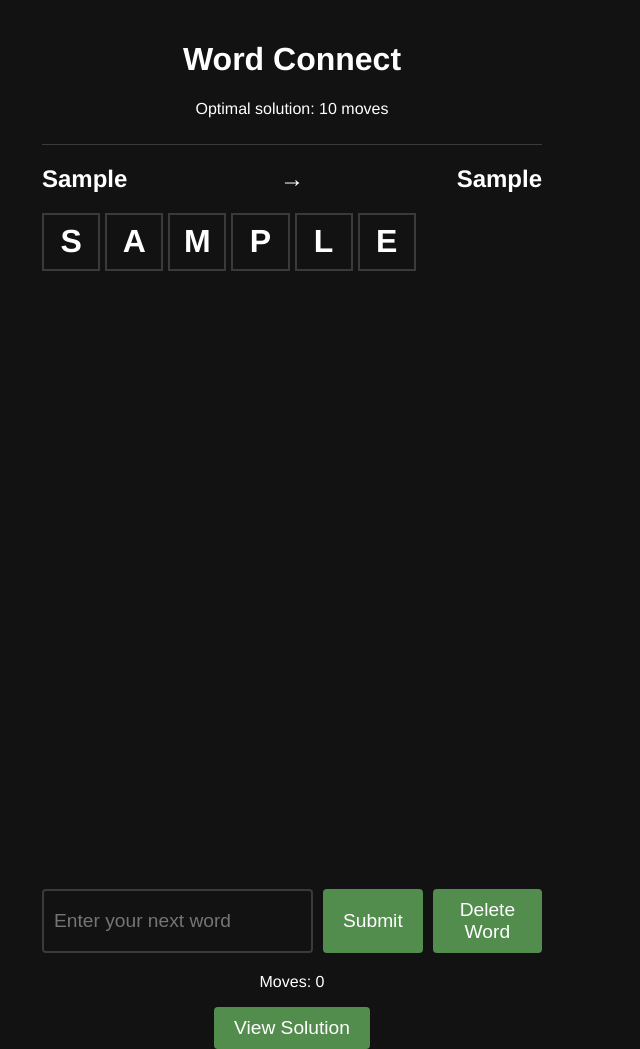
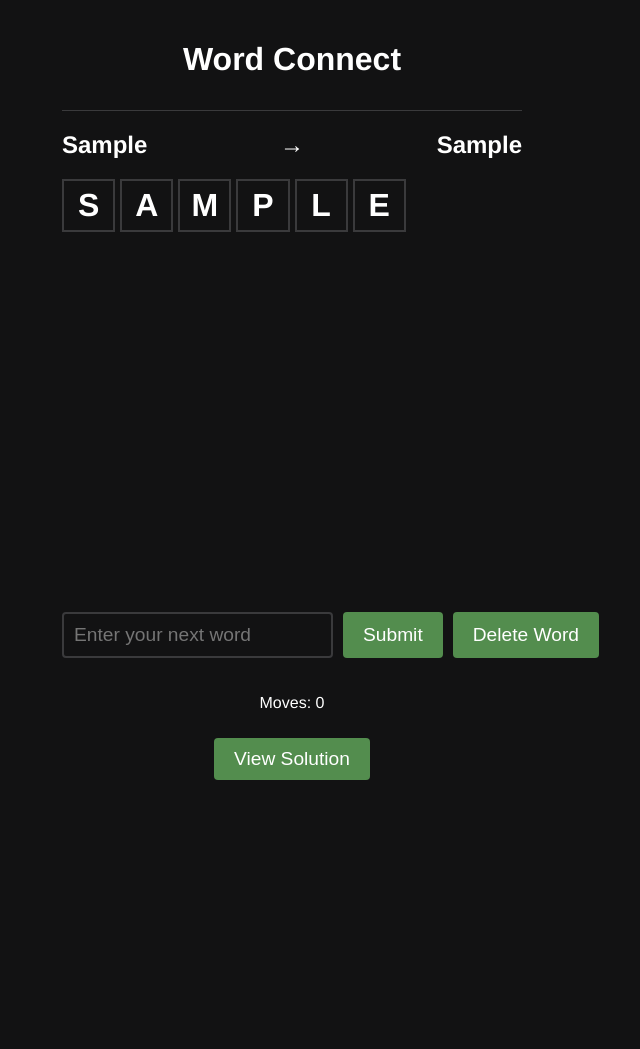
Before and after one commit to EthanDGee/WordConnect, a Django app: template game_server/game/templates/game/game.html in a window 1280 px wide. Shown: the whole page, without its empty margins (348-988 px from the left). After the commit the page ends 780 px from the top, so only its background shows below. Run offline with Django 3.2, Linux system fonts and the light colour scheme; the template is opened without the code that fills it: most values are stand-ins (such as "Sample title", 1, 10 or a date in 2020).

Commit message:
Cleaned up space for better clarity

```diff
--- a/game_server/game/templates/game/game.html
+++ b/game_server/game/templates/game/game.html
@@ -14,17 +14,22 @@
         font-family: 'Clear Sans', 'Helvetica Neue', Arial, sans-serif;
         background-color: var(--background-color);
         color: var(--text-color);
+        margin: 0;
+        padding: 0;
+        height: 100vh;
         display: flex;
         flex-direction: column;
-        align-items: center;
-        height: 100vh;
-        margin: 0;
-        padding: 20px;
     }
 
     .game-container {
         max-width: 500px;
         width: 100%;
+        margin: 0 auto;
+        padding: 20px;
+        height: 100vh;
+        display: flex;
+        flex-direction: column;
+        box-sizing: border-box;
     }
 
     .header {
@@ -47,6 +52,9 @@
         grid-template-rows: repeat(10, 1fr);
         gap: 5px;
         margin-bottom: 20px;
+        overflow-y: auto;
+        flex: 1;
+        min-height: 0;
     }
 
     .word-row {
@@ -79,7 +87,11 @@
     .input-container {
         display: flex;
         gap: 10px;
-        margin-bottom: 20px;
+        margin-top: auto;
+        padding: 10px 0;
+        background-color: var(--background-color);
+        position: sticky;
+        bottom: 0;
     }
 
     input[type="text"] {
@@ -100,6 +112,7 @@
         border: none;
         border-radius: 4px;
         cursor: pointer;
+        white-space: nowrap;
     }
 
     button:hover {
@@ -115,7 +128,58 @@
 
     .stats {
         text-align: center;
+        margin: 10px 0;
+    }
+
+    .solution-container {
+        display: none;
         margin-top: 20px;
+        padding: 15px;
+        background-color: var(--border-color);
+        border-radius: 4px;
+    }
+
+    .solution-container.visible {
+        display: block;
+    }
+
+    .solution-grid {
+        display: grid;
+        grid-template-rows: repeat(10, 1fr);
+        gap: 5px;
+        margin-top: 10px;
+    }
+
+    .solution-title {
+        font-weight: bold;
+        margin-bottom: 10px;
+    }
+
+    @media (max-width: 600px) {
+        .game-container {
+            padding: 10px;
+        }
+
+        .word-display {
+            font-size: 1.2em;
+        }
+
+        .letter-box {
+            font-size: 1.5em;
+        }
+
+        button {
+            padding: 8px 12px;
+            font-size: 1em;
+        }
+
+        .input-container {
+            flex-wrap: wrap;
+        }
+
+        #delete-word {
+            flex: 1;
+        }
     }
 </style>
 {% endblock %}
@@ -124,7 +188,6 @@
 <div class="game-container">
     <div class="header">
         <h1>Word Connect</h1>
-        <p>Optimal solution: {{ score }} moves</p>
     </div>
 
     <div class="word-display">
@@ -233,7 +296,6 @@
 
     // WORD DELETION
     document.getElementById('delete-word').addEventListener('click', () => {
-
         if (currentWord === startWord) {
             errorMessage.textContent = 'Cannot delete the start word';
             return;
```
